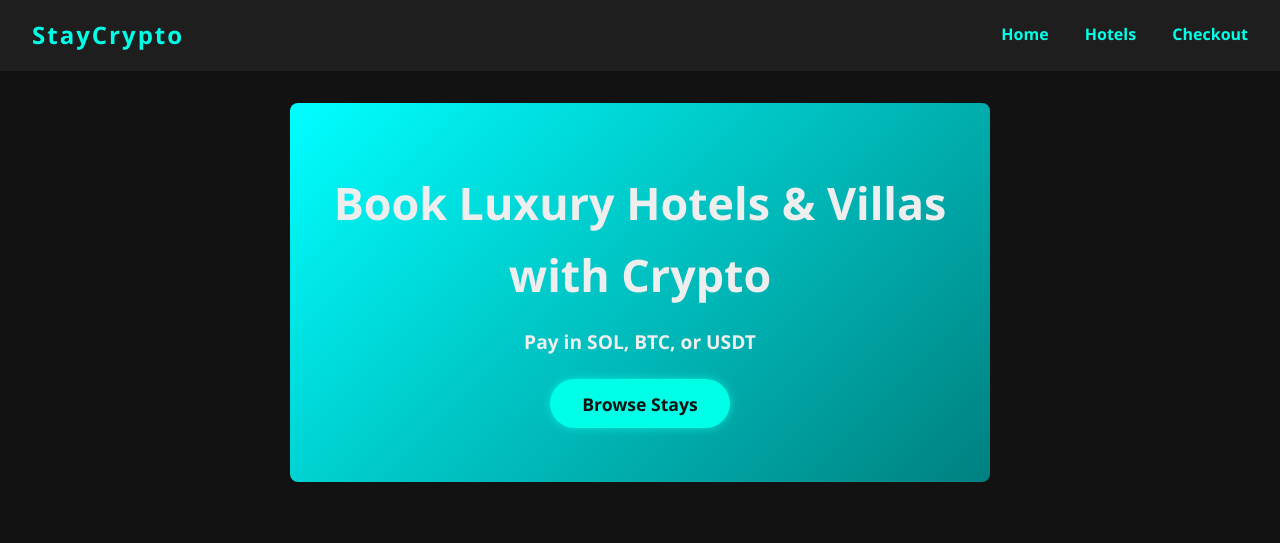
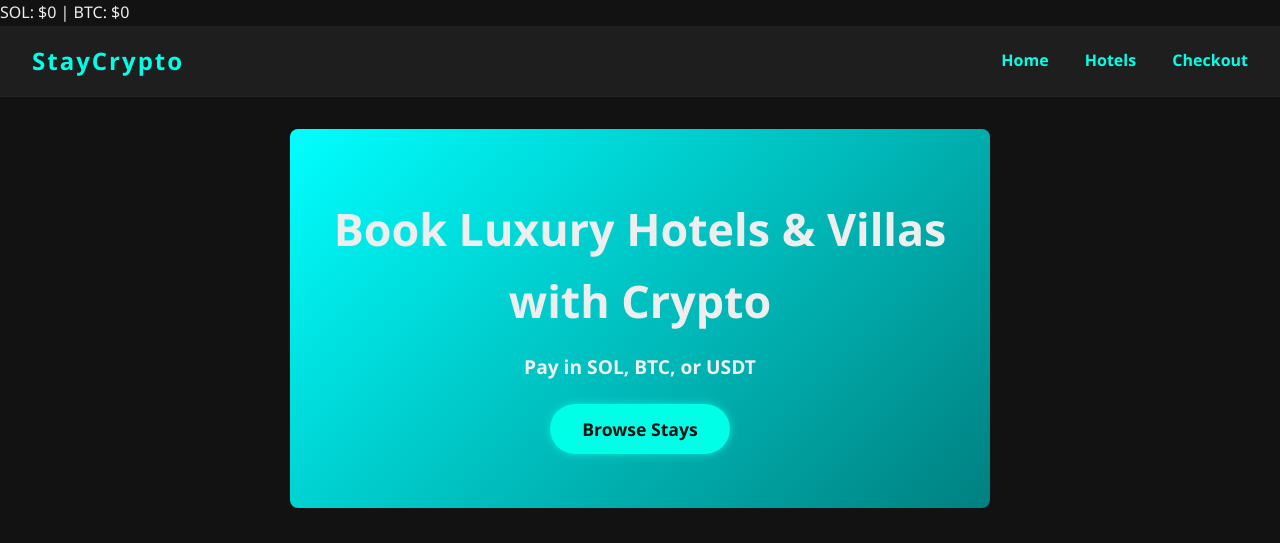
Before and after one commit to alexd2107/staycrypto, a plain HTML site: page index.html in a window 1280 px wide. Shown: the top 543 px of the page. Drawn offline with Linux system fonts and the light colour scheme.

Commit message:
Update index.html

```diff
--- a/index.html
+++ b/index.html
@@ -7,6 +7,13 @@
   <link rel="stylesheet" href="css/style.css" />
 </head>
 <body>
+
+  <!-- Crypto price ticker -->
+  <div class="crypto-ticker">
+    <span id="sol-price">SOL: $0</span> |
+    <span id="btc-price">BTC: $0</span>
+  </div>
+
   <header>
     <div class="logo">StayCrypto</div>
     <nav>
```
